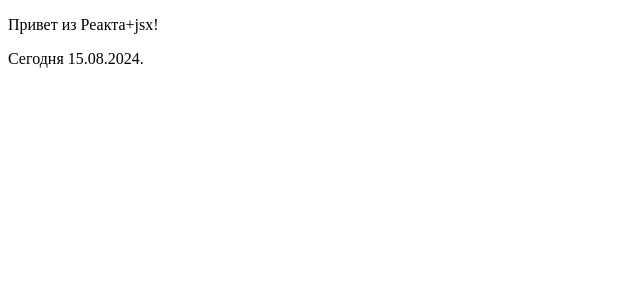
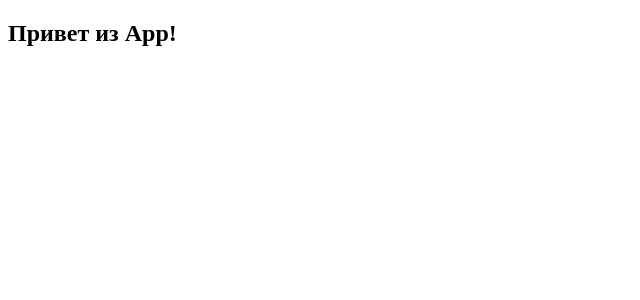
Before and after one commit to SergeyShashin/react140824, a React app: page / in a window 1280 px wide. Shown: the top 300 px of the page, without its empty margins (0-640 px from the left). Built offline with nearby package versions, Linux system fonts and the light colour scheme.

Commit message:
React 140824 updated.

```diff
--- /dev/null
+++ b/src/components/App.jsx
@@ -0,0 +1,11 @@
+import React, {Component} from "react";
+
+export class App extends Component {
+  constructor(props) {
+    super(props);
+  }
+
+  render() {
+    return <h2>Привет из App!</h2>
+  }
+}
--- a/src/index.js
+++ b/src/index.js
@@ -1,13 +1,15 @@
 import React from "react";
 import { createRoot } from 'react-dom/client';
+import { App } from 'components/App';
 
 // const element = <h2 className="element">Привет из Реакта+jsx!</h2>;
-const messages = ['Привет из Реакта+jsx!', 'Сегодня 15.08.2024.'];
+// const messages = ['Привет из Реакта+jsx!', 'Сегодня 15.08.2024.'];
 
-const Message = props => <p>{props.text}</p>;
+// const Message = props => <p>{props.text}</p>;
 
-const Messages = props => props.messages.map(message => <Message text={message} />);
+// const Messages = props => props.messages.map(message => <Message text={message} />);
 
 const root = createRoot(document.getElementById('root'));
 
-root.render(<Messages messages={messages} />);
+// root.render(<Messages messages={messages} />);
+root.render(<App />);
--- a/webpack.config.js
+++ b/webpack.config.js
@@ -16,6 +16,12 @@ module.exports = {
       }
     ]
   },
+  resolve: {
+    extensions: ['.js', '.jsx'],
+    alias: {
+      components: path.resolve(__dirname, 'src', 'components'),
+    }
+  },
   plugins: [
     new HtmlWebpackPlugin({
       template: path.resolve(__dirname, 'src', 'index.html'),
```
